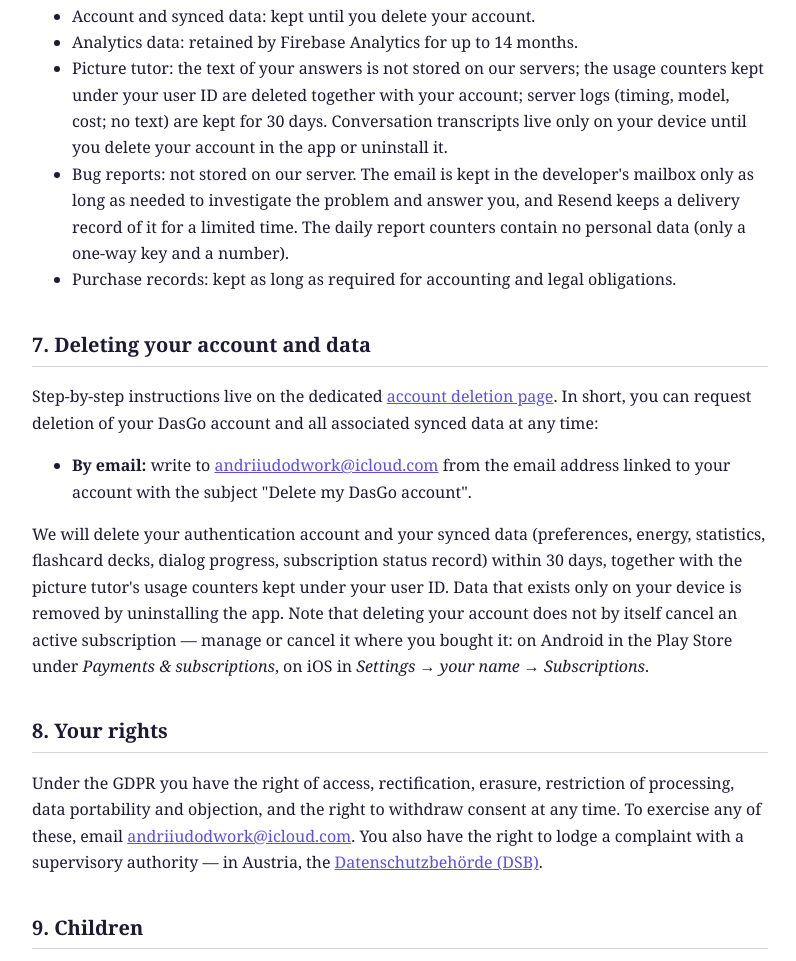
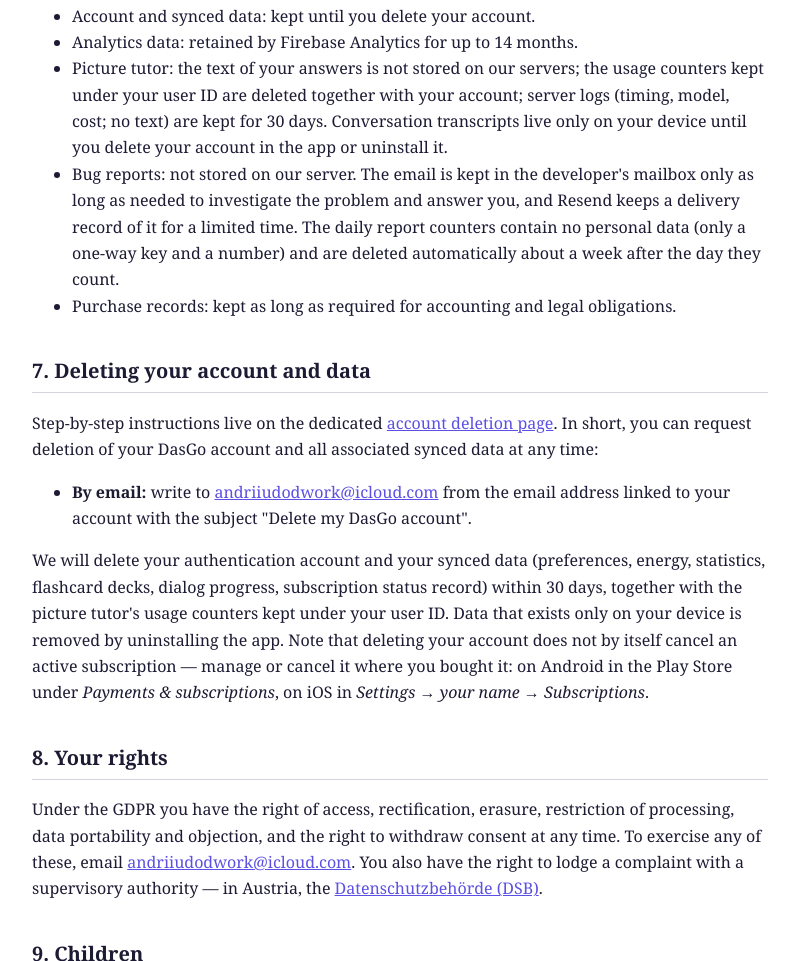
Before and after one commit to AndriiUdod/dasgo-legal, a plain HTML site: page index.html in a window 1280 px wide. Shown: the part 3555-4516 px from the top of the page, without its empty margins (240-1036 px from the left). Drawn offline with Linux system fonts and the light colour scheme.

Commit message:
Bug report counters are deleted after a week
Co-Authored-By: Claude Opus 5.5 <noreply@anthropic.com>

```diff
--- a/index.html
+++ b/index.html
@@ -77,7 +77,7 @@
   <li>Account and synced data: kept until you delete your account.</li>
   <li>Analytics data: retained by Firebase Analytics for up to 14 months.</li>
   <li>Picture tutor: the text of your answers is not stored on our servers; the usage counters kept under your user ID are deleted together with your account; server logs (timing, model, cost; no text) are kept for 30 days. Conversation transcripts live only on your device until you delete your account in the app or uninstall it.</li>
-  <li>Bug reports: not stored on our server. The email is kept in the developer's mailbox only as long as needed to investigate the problem and answer you, and Resend keeps a delivery record of it for a limited time. The daily report counters contain no personal data (only a one-way key and a number).</li>
+  <li>Bug reports: not stored on our server. The email is kept in the developer's mailbox only as long as needed to investigate the problem and answer you, and Resend keeps a delivery record of it for a limited time. The daily report counters contain no personal data (only a one-way key and a number) and are deleted automatically about a week after the day they count.</li>
   <li>Purchase records: kept as long as required for accounting and legal obligations.</li>
 </ul>
 
```
